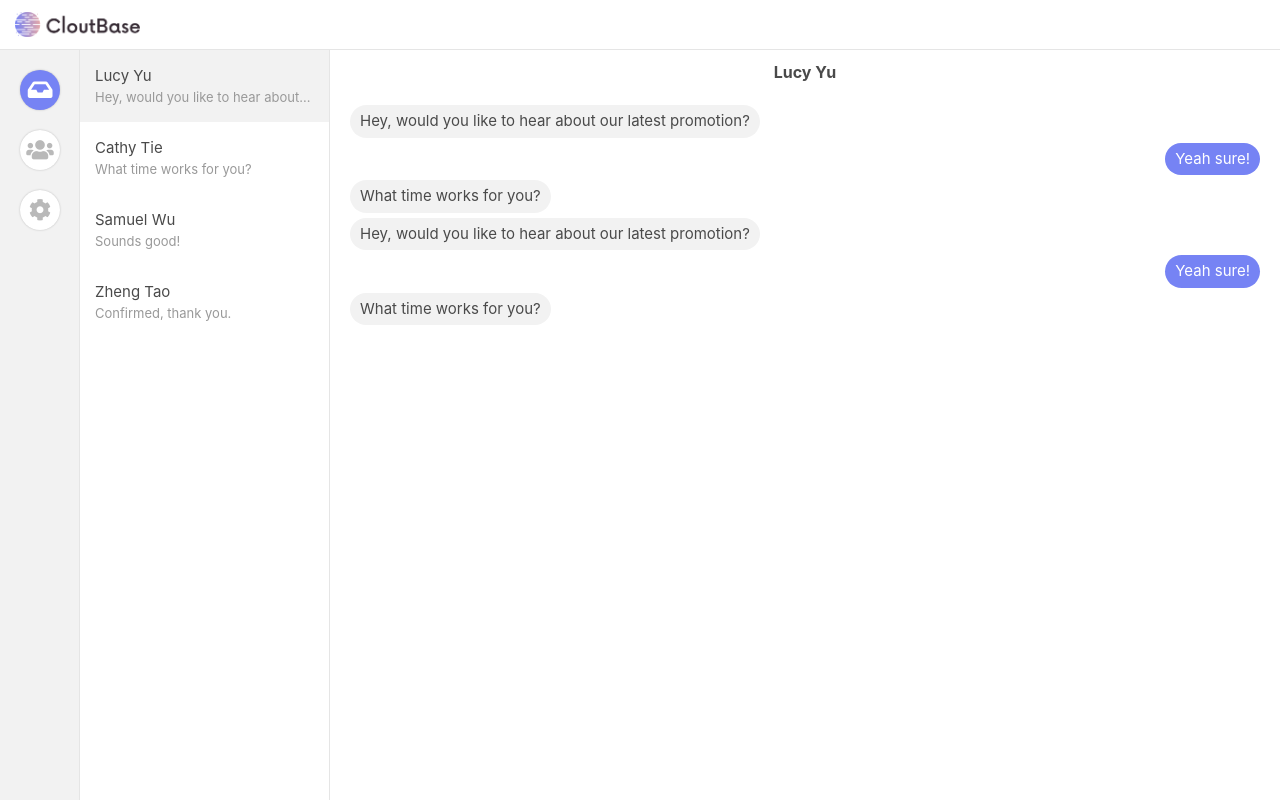
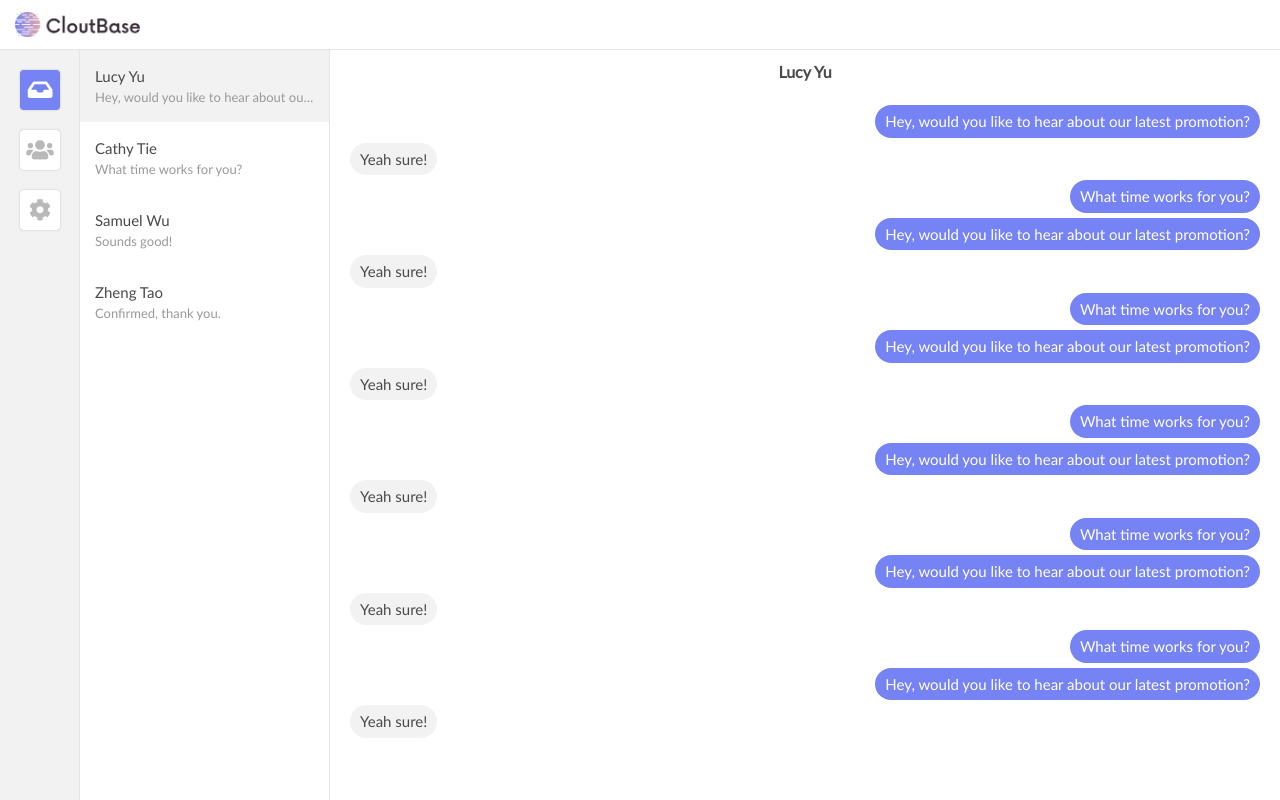
Before and after one commit to wusamuel/CloutBase, a React (Create React App) app: page /inbox/t/1 in a window 1280 px wide. Built offline with nearby package versions, Linux system fonts and the light colour scheme.

Commit message:
Font change

```diff
--- a/src/App.css
+++ b/src/App.css
@@ -1,4 +1,13 @@
 @import '../node_modules/bulma/css/bulma.css';
+
+@font-face {
+  font-family: Lato;
+  src: url('./assets/Lato-Regular.ttf');
+}
+
+body {
+  font-family: 'Lato';
+}
 
 .sidebar-button:hover {
   cursor: pointer;
--- a/src/components/Inbox/ConvoView.js
+++ b/src/components/Inbox/ConvoView.js
@@ -18,7 +18,7 @@ const styles = {
     overflowX: 'hidden',
     top: '100px',
     left: '330px',
-    bottom: '50px',
+    bottom: '60px',
     right: 0
   }
 }
--- a/src/components/SidebarButton.js
+++ b/src/components/SidebarButton.js
@@ -8,7 +8,7 @@ const styles = {
     width: '40px',
     height: '40px',
     lineHeight: '40px',
-    borderRadius: '50%',
+    borderRadius: '10%',
     textAlign: 'center',
     verticalAlign: 'middle',
     fontSize: '22px',
--- a/src/ducks/convoDetails.js
+++ b/src/ducks/convoDetails.js
@@ -1,5 +1,5 @@
 const INIT_STATE = {
-  1: { name: 'Lucy Yu', messages: [1, 2, 3, 1, 2, 3] },
+  1: { name: 'Lucy Yu', messages: [1, 2, 3, 1, 2, 3, 1, 2, 3, 1, 2, 3, 1, 2, 3, 1, 2, 3, 1, 2, 3, 1, 2, 3] },
   2: { name: 'Cathy Tie', messages: [1, 2, 3] },
   3: { name: 'Samuel Wu', messages: [1, 2, 3] },
   4: { name: 'Zheng Tao', messages: [1, 2, 3] }
--- a/src/ducks/messages.js
+++ b/src/ducks/messages.js
@@ -1,15 +1,15 @@
 const INIT_STATE = {
   1: {
     text: 'Hey, would you like to hear about our latest promotion?',
-    sender_id: 1
+    sender_id: 2
   },
   2: {
     text: 'Yeah sure!',
-    sender_id: 2
+    sender_id: 1
   },
   3: {
     text: 'What time works for you?',
-    sender_id: 3
+    sender_id: 2
   },
   4: {
     text: 'What time works for you?',
```
Also changed, not shown: src/assets/Lato-Regular.ttf (added).
